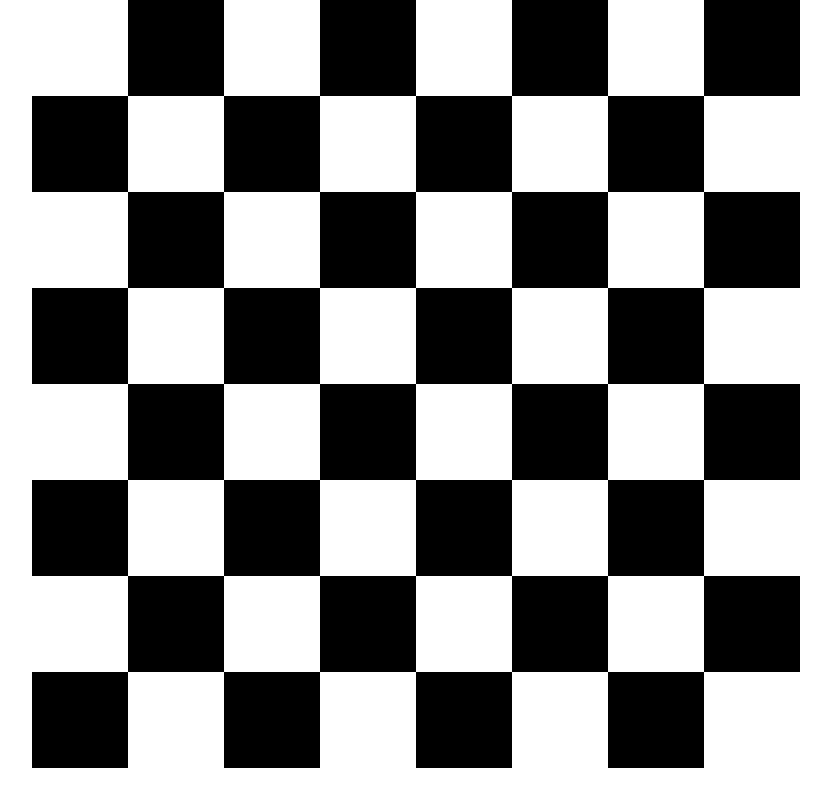
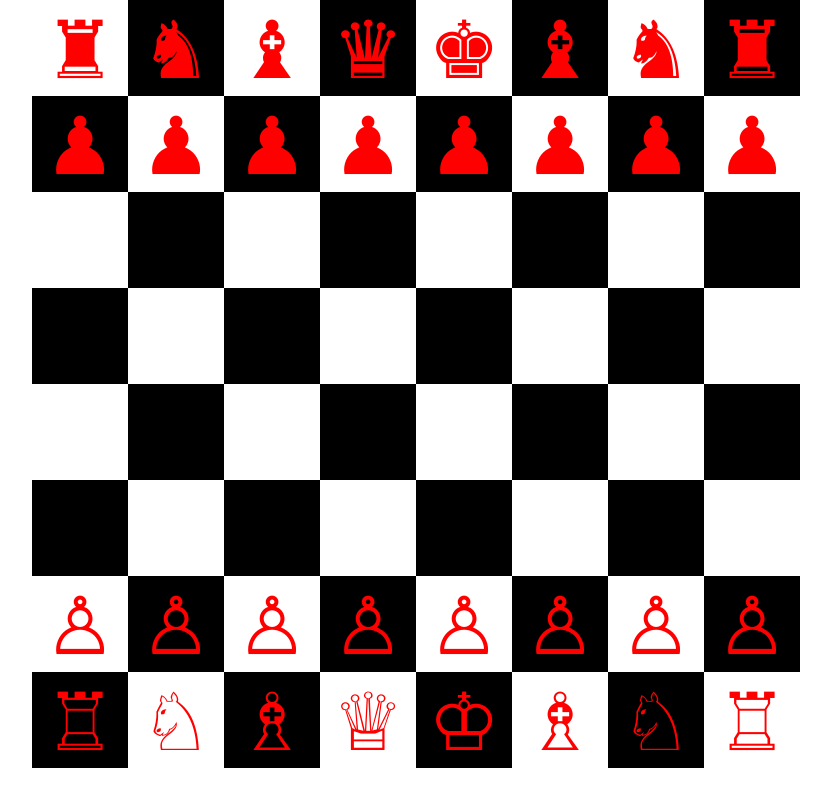
Before and after one commit to mayank1513/The-Game-of-Chess-with-Next-JS-React-and-TypeScript, a Next.js app: page / in a window 1280 px wide. Shown: the whole page, without its empty margins (208-1039 px from the left). Built offline with nearby package versions, Linux system fonts and the light colour scheme.

Commit message:
Display ASCII

```diff
--- a/components/board.module.scss
+++ b/components/board.module.scss
@@ -8,6 +8,11 @@
   }
   .col {
     width: 12%;
+    color: red;
+    font-size: 10vmin;
+    display: flex;
+    align-items: center;
+    justify-content: center;
   }
   .b {
     background-color: black;
--- a/components/board.tsx
+++ b/components/board.tsx
@@ -1,19 +1,46 @@
+import { Chess } from "chess.js";
+import { useEffect, useState } from "react";
 import styles from "./board.module.scss";
+import { p0, pb, pw } from "utils/chess-utils";
 
 export default function Board() {
+  const [pieces, setPieces] = useState(
+    new Array(8).fill(0).map(() => new Array(8).fill(""))
+  );
+  useEffect(() => {
+    const chess = new Chess();
+    const b = chess
+      .ascii()
+      .split("\n")
+      .slice(1, 9)
+      .map((rank) => rank.slice(5, 27).split("  "));
+    setPieces(b);
+  }, []);
   return (
     <div className={styles.board}>
       {new Array(8).fill(0).map((_, i) => (
         <div className={styles.row} key={i}>
-          {new Array(8).fill(0).map((_, j) => (
+          {new Array(8).fill(0).map((_, j) => {
+            let p = pieces[i][j];
+            if (p == ".") {
+              p = "";
+            } else if (p.match(/[A-Z]/)) {
+              p = pw[p0.indexOf(p.toLowerCase())];
+            } else {
+              p = pb[p0.indexOf(p)];
+            }
+            return (
               <div
                 className={[
                   styles.col,
                   (i + j) % 2 == 0 ? styles.w : styles.b,
                 ].join(" ")}
                 key={`${i}, ${j}`}
-            ></div>
-          ))}
+              >
+                {p}
+              </div>
+            );
+          })}
         </div>
       ))}
     </div>
--- a/package.json
+++ b/package.json
@@ -9,11 +9,14 @@
     "lint": "next lint"
   },
   "dependencies": {
+    "chess.js": "1.0.0-alpha.0",
     "next": "12.3.0",
     "react": "18.2.0",
-    "react-dom": "18.2.0"
+    "react-dom": "18.2.0",
+    "sass": "^1.55.0"
   },
   "devDependencies": {
+    "@types/chess.js": "^0.13.3",
     "@types/node": "18.7.18",
     "@types/react": "18.0.20",
     "@types/react-dom": "18.0.6",
--- /dev/null
+++ b/utils/chess-utils.ts
@@ -0,0 +1,3 @@
+export const p0 = "rnbqkp";
+export const pb = "♜♞♝♛♚♟";
+export const pw = "♖♘♗♕♔♙";
```
Also changed, not shown: 1 other file (tests, documents, lock files or other folders). Lines whose indentation alone changed are shown as unchanged.
